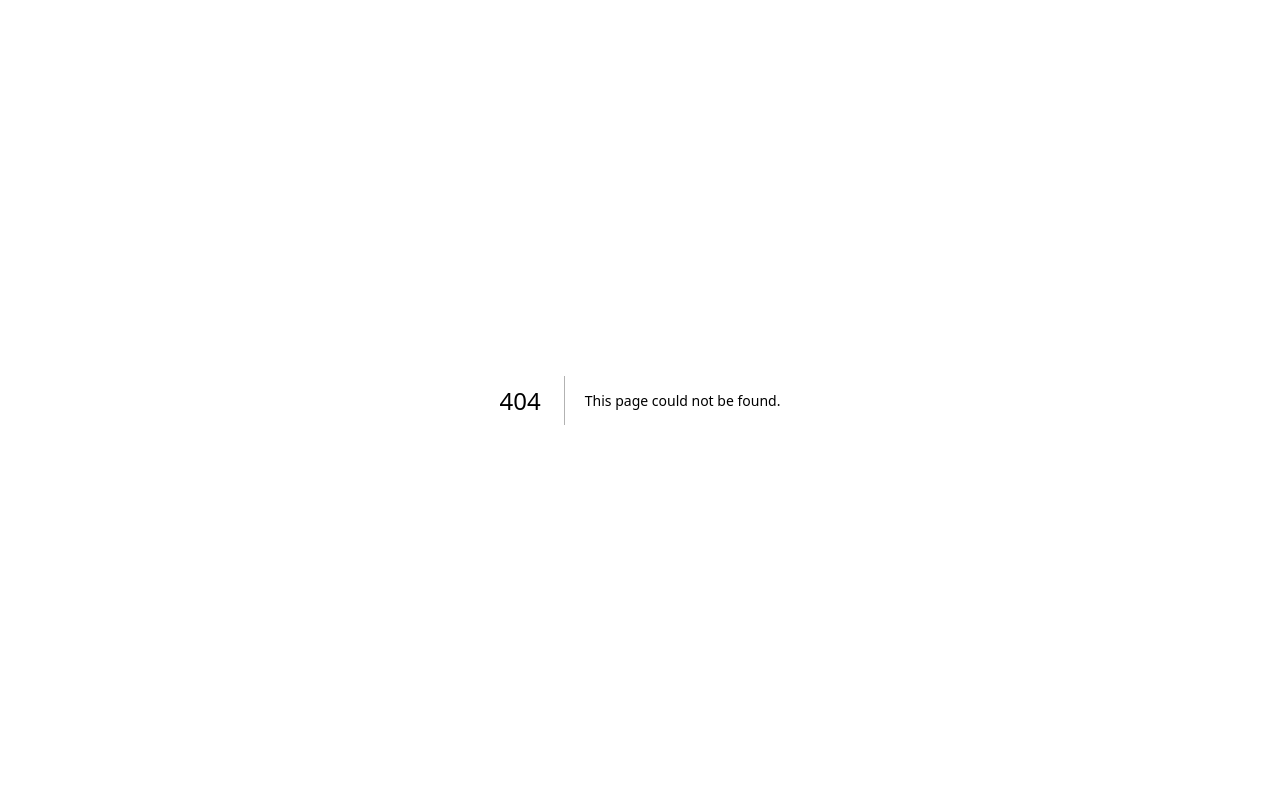
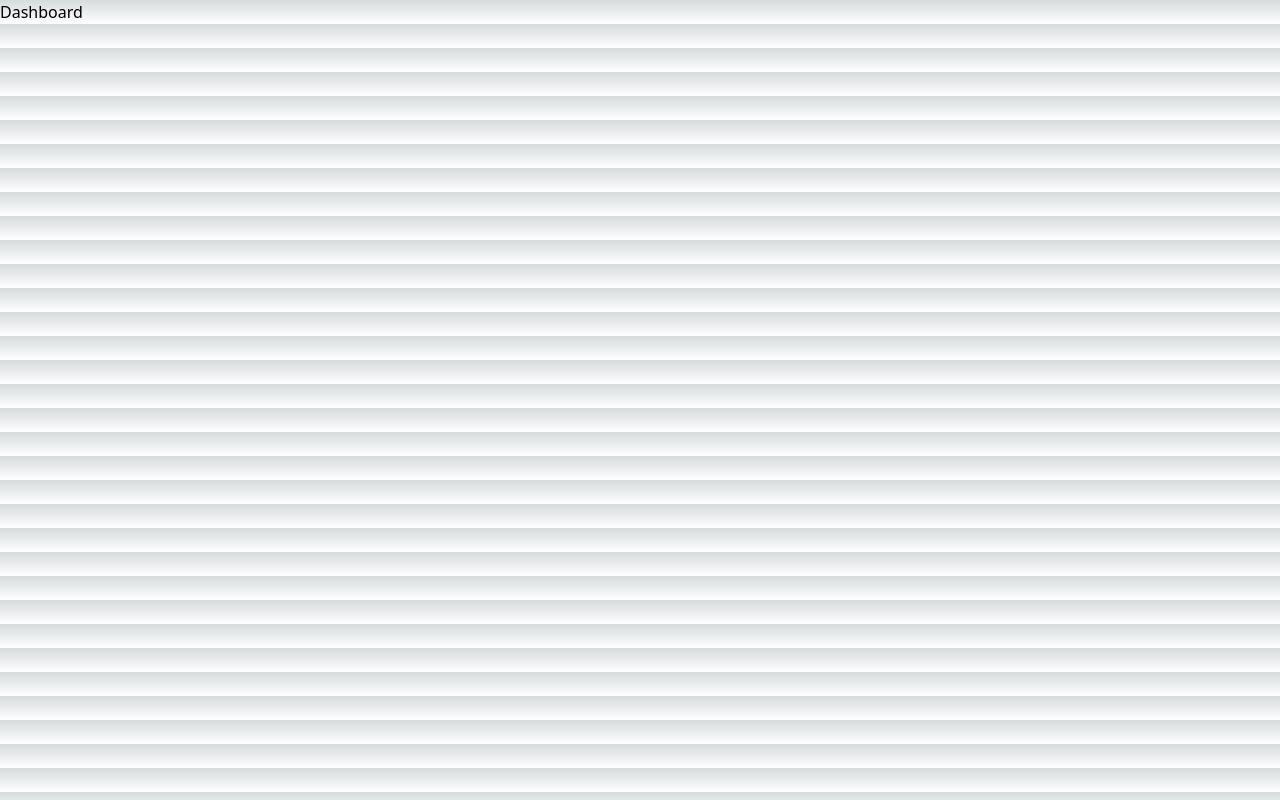
Before and after one commit to akinloluwami/logdrop, a Next.js app: page /dashboard in a window 1280 px wide. Before the commit this address had no page. Built offline with nearby package versions, Linux system fonts and the light colour scheme.

Commit message:
initial commit

```diff
--- /dev/null
+++ b/pages/dashboard.tsx
@@ -0,0 +1,7 @@
+import React from "react";
+
+const Dashboard = () => {
+  return <div>Dashboard</div>;
+};
+
+export default Dashboard;
```
